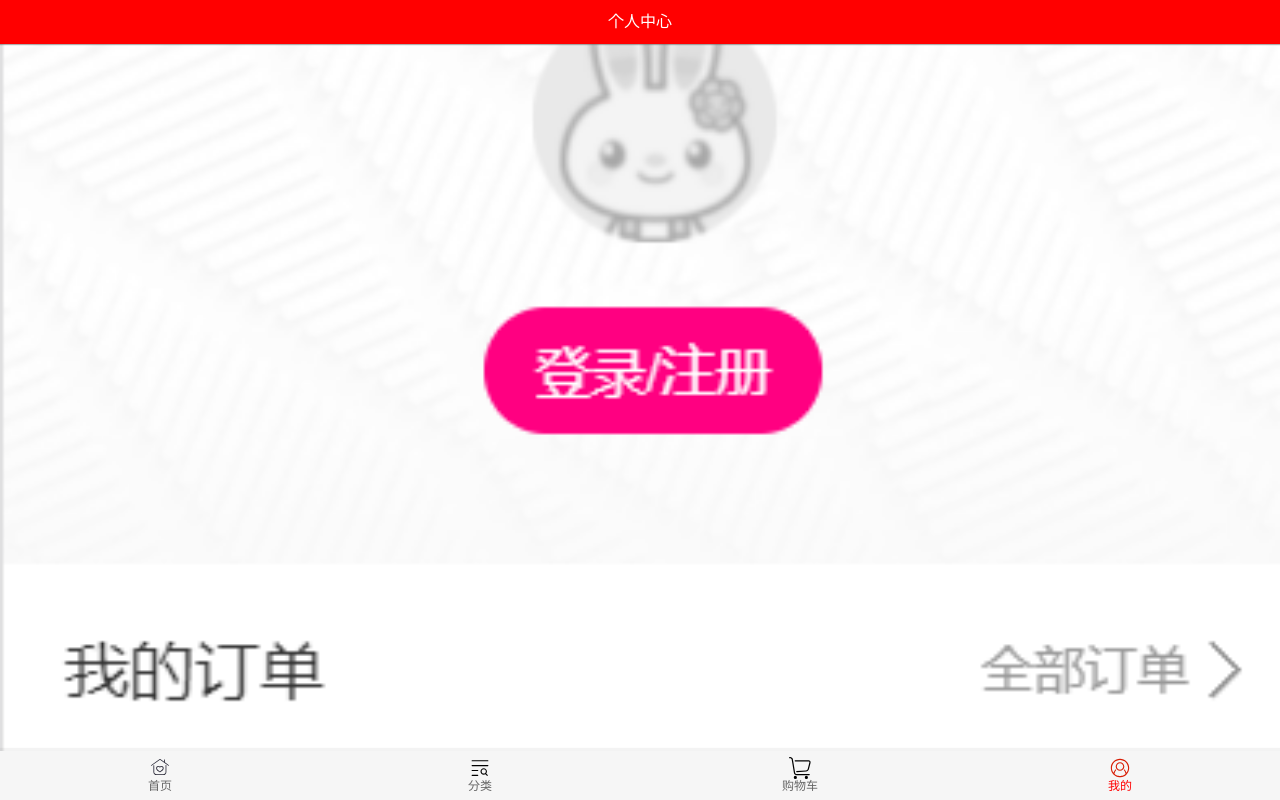
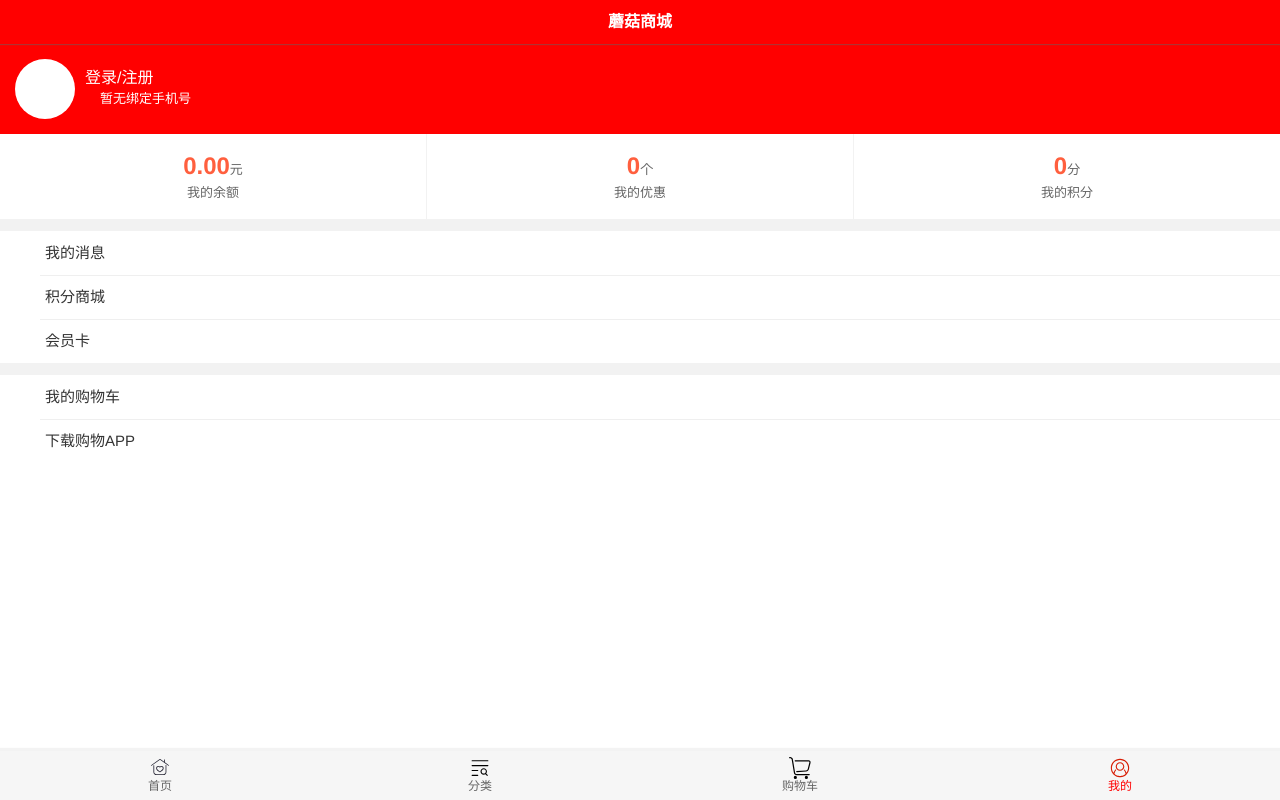
Before and after one commit to mlmc12138/mymall, a Vue app: page /profile in a window 1280 px wide. Shown: the top 800 px of the page. Built offline with nearby package versions, Linux system fonts and the light colour scheme.

Commit message:
添加到购物车bug的解决及分类页面的简单实现

```diff
--- a/src/store/index.js
+++ b/src/store/index.js
@@ -9,9 +9,15 @@
     goodsList: []
   },
   mutations: {
-    addGoods(state, payload) {
-        console.log(payload);
-        state.goodsList.push(payload)
+    addGoods(state, info) {
+      // const oldInfo = state.goodsList.find(item => item.iid === info.iid)
+      // if (oldInfo) {
+      //   oldInfo.count += 1
+      // } else {
+      //   info.count = 1
+      //   state.goodsList.push(info)
+      // }
+      state.goodsList.push(info)
     }
   },
   getters
--- a/src/views/card/Card.vue
+++ b/src/views/card/Card.vue
@@ -24,4 +24,7 @@
 </script>
 
 <style  scoped>
+.active {
+  display: none;
+}
 </style>
--- a/src/views/card/cardChildren/cardList.vue
+++ b/src/views/card/cardChildren/cardList.vue
@@ -12,9 +12,10 @@
       <div class="right">
         {{item.title}}
        <i>{{item.price}}</i>
+
       </div>
     </div>
-    <button class="payFor">领券结算</button>
+    <button :class="{payFor: $store.state.goodsList.length > 0}">领券结算</button>
   </div>
 </template>
 
@@ -53,6 +54,12 @@
 .card-list-item i {
   color: red;
 }
+.card-list-item span {
+  color: black;
+  display: inline-block;
+  width: 10px;
+  margin-left: 100px;
+}
 .card-list-item img {
   height: 60px;
 }
--- a/src/views/detail/Detail.vue
+++ b/src/views/detail/Detail.vue
@@ -18,7 +18,6 @@
     </nav-bar>
     <!-- 轮播 -->
     <detail-swaper :swaperImg="swaperImg"></detail-swaper>
-    <div>{{ $store.state.goodsList.length }}</div>
     <!-- 价格详情 -->
     <detail-mess :detailMess="goodsInfo" @addGoods="addGoods"> </detail-mess>
     <!-- 评论 -->
--- a/src/views/detail/childrenComps/detailMess.vue
+++ b/src/views/detail/childrenComps/detailMess.vue
@@ -1,10 +1,9 @@
 <!--  -->
 <template>
   <div class="goods-mess">
-    <div>{{ detailMess.price }}</div>
+    <div class="oldPrice"><del>{{ detailMess.oldPrice }}</del></div>
+    <div class="newPrice">{{ detailMess.price }}</div>
     <div>{{ detailMess.title }}</div>
-    <div>{{ detailMess.desc }}</div>
-    <div>{{ detailMess.oldPrice }}</div>
     <button class="addGoods" @click="addGoods">加入购物车</button>
     <button class="buyGoods">立即购买</button>
   </div>
@@ -53,4 +52,10 @@
   right: 115px;
   background-color: orange;
 }
+.newPrice {
+  color: red;
+}
+.oldPrice {
+  color: skyblue;
+}
 </style>
--- a/src/views/kinds/Kind.vue
+++ b/src/views/kinds/Kind.vue
@@ -8,19 +8,26 @@
         <img src="@/assets/img/header/sousuo.svg" alt="" />
       </div>
     </nav-bar>
-    <div class="wrapper">
-      <ul class="content">
-
-      </ul>
+    <div class="content">
+      <div class="left">
+        <tab-control
+        class="tar-control"
+        :titles="['男装', '女装', '童装','同款','复古','潮流','校园','职场','其他']"
+      ></tab-control>
+      </div>
+      <div class="right">
+        <img src="@/assets/img/goodsList(1).png" alt="">
+      </div>
     </div>
   </div>
 </template>
 
 <script>
 import navBar from "@/components/common/navBar/navBar.vue";
-import BScroll from "better-scroll";
+import TabControl from '../../components/content/tabControl/tabControl.vue';
+
 export default {
-  components: { navBar },
+  components: { navBar,TabControl },
   data() {
     return {};
   },
@@ -29,21 +36,22 @@
 
   },
   mounted() {
-    new BScroll(".wrapper", {
-
-    });
   },
 };
 </script>
 
 <style  scoped>
-.wrapper {
+.content {
   margin-top: 44px;
-  width: 100%;
-  height: 200px;
-  background-color: skyblue;
-  overflow: hidden;
-  /* overflow-y: scroll; */
-  /* overflow: auto; */
+}
+.tar-control {
+  display: flex;
+  flex-direction: column;
+}
+.right {
+  position: fixed;
+  top: 44px;
+  right: 0;
+  width: 85%;
 }
 </style>
--- a/src/views/profile/Profile.vue
+++ b/src/views/profile/Profile.vue
@@ -1,29 +1,104 @@
-<!--  -->
 <template>
-  <div class="profile">
-    <nav-bar><div slot="center">个人中心</div></nav-bar>
-    <img src="@/assets/img/profile.png" alt="">
-    <img src="@/assets/img/profile_02.png" alt="">
+  <div id="profile">
+    <nav-bar class="nav-bar"><div slot="center">蘑菇商城</div></nav-bar>
+    <UserInfo></UserInfo>
+    <section class="account">
+      <div class="account-item">
+        <div class="number">
+          <span class="balance">0.00</span>元
+        </div>
+        <div class="account-info">我的余额</div>
+      </div>
+      <div class="account-item">
+        <div class="number">
+          <span class="balance">0</span>个
+        </div>
+        <div class="account-info">我的优惠</div>
+      </div>
+      <div class="account-item">
+        <div class="number">
+          <span class="balance">0</span>分
+        </div>
+        <div class="account-info">我的积分</div>
+      </div>
+    </section>
+    <list-view :list-data="orderList" class="order-list"></list-view>
+    <list-view :list-data="serviceList" class="service-list"></list-view>
   </div>
 </template>
 
 <script>
-import navBar from '../../components/common/navBar/navBar.vue'
-export default {
-  components: { navBar },
-  data () {
-    return {
+  import UserInfo from './childComps/UserInfo'
+  import ListView from './childComps/ListView'
+  import NavBar from '@/components/common/navBar/navBar'
+
+	export default {
+		name: "Profile",
+    components: {
+		  UserInfo, ListView, NavBar
+    },
+    data: function () {
+		  return {
+		    orderList: [
+          {icon: '#order', iconColor: '#ff8198', info: '我的消息'},
+          {icon: '#point', iconColor: '#fc7b53', info: '积分商城'},
+          {icon: '#vip', iconColor: '#ffc636', info: '会员卡'},
+        ],
+        serviceList: [
+          {icon: '#service', iconColor: '#ff8198', info: '我的购物车'},
+          {icon: '#download', iconColor: '#ff8198', info: '下载购物APP'},
+        ]
+      }
+    },
+    mounted: function () {
     }
-  }
-}
+	}
 </script>
 
-<style  scoped>
-  .profile {
-    margin-top: 44px;
-    widows: 100%;
+<style scoped>
+  #profile {
+    background-color: #f2f2f2;
   }
-  .profile img {
+
+  .nav-bar {
+    background-color: red;
+    font-weight: 700;
+    color: #fff;
+  }
+
+  .account {
+    display: flex;
+  }
+
+  .account-item {
     width: 100%;
+    background-color: #fff;
+    margin-right: 1px;
+    text-align: center;
   }
+
+  .account-item:last-of-type {
+    margin-right: 0;
+  }
+
+  .account-item {
+    color: #666;
+    font-size: 13px;
+    padding: 18px;
+  }
+
+  .account-item .balance {
+    font-size: 24px;
+    font-weight: 700;
+    color: #ff5f3e;
+  }
+
+  .account-info {
+    margin-top: 6px;
+  }
+
+  .order-list, .service-list {
+    margin-top: 12px;
+  }
+
 </style>
--- /dev/null
+++ b/src/views/profile/childComps/ListView.vue
@@ -0,0 +1,60 @@
+<template>
+    <div id="list">
+      <div v-for="(item, index) in listData" :key="index" class="item">
+        <span class="icon">
+          <svg :fill="item.iconColor"><use :xlink:href="item.icon"></use></svg>
+        </span>
+        <div class="info">{{item.info}}</div>
+      </div>
+    </div>
+</template>
+
+<script>
+	export default {
+		name: "ListView",
+    props: {
+		  listData: {
+		    type: Array,
+        default: function () {
+          return []
+        }
+      }
+    }
+	}
+</script>
+
+<style scoped>
+  #list {
+    background-color: #fff;
+    font-size: 15px;
+    color: #333;
+  }
+
+  #list .item {
+    height: 44px;
+    line-height: 44px;
+    position: relative;
+  }
+
+  .icon svg {
+    width: 18px;
+    height: 18px;
+  }
+
+  .item .icon {
+    margin-top: 10px;
+    position: absolute;
+    left: 16px;
+    top: -7px;
+  }
+
+  .item .info {
+    margin-left: 40px;
+    border-bottom: 1px solid rgba(100, 100, 100, .1);
+    padding-left: 5px;
+  }
+
+  .item:last-of-type .info {
+    border-bottom: none;
+  }
+</style>
--- /dev/null
+++ b/src/views/profile/childComps/UserInfo.vue
@@ -0,0 +1,76 @@
+<template>
+  <div id="user-info">
+    <a href="#" class="clear-fix">
+      <slot name="user-icon">
+        <svg class="privateImage-svg left">
+          <use xmlns:xlink="http://www.w3.org/1999/xlink" xlink:href="#avatar-default"></use>
+        </svg>
+      </slot>
+      <div class="login-info left">
+        <slot name="user-nickname">
+          <div>登录/注册</div>
+        </slot>
+        <div class="phone">
+          <span>
+            <svg data-v-735ff1be="" fill="#fff" class="icon-mobile"><use data-v-735ff1be="" xmlns:xlink="http://www.w3.org/1999/xlink" xlink:href="#mobile"></use></svg>
+          </span>
+          <slot name="user-phone">暂无绑定手机号</slot>
+        </div>
+      </div>
+      <svg data-v-735ff1be="" fill="#fff" class="arrow-svg right"><use data-v-735ff1be="" xmlns:xlink="http://www.w3.org/1999/xlink" xlink:href="#arrow-right"></use></svg>
+    </a>
+  </div>
+</template>
+
+<script>
+	export default {
+		name: "UserInfo"
+	}
+</script>
+
+<style scoped>
+  #user-info {
+    background-color: red;
+    padding: 15px;
+    margin-top: 44px;
+  }
+
+  #user-info .privateImage-svg {
+    width: 60px;
+    height: 60px;
+    background-color: #fff;
+    border-radius: 30px;
+  }
+
+  .left {
+    float: left;
+  }
+
+  #user-info .arrow-svg {
+    width: 11px;
+    height: 22px;
+    margin-top: 18px;
+  }
+
+  #user-info .login-info {
+    color: #fff;
+    margin: 10px 0 0 10px;
+  }
+
+  #user-info .login-info .phone {
+    position: relative;
+
+    font-size: 13px;
+    margin-top: 5px;
+    margin-left: 15px;
+    font-weight: 300;
+  }
+
+  #user-info .login-info .phone .icon-mobile {
+    position: absolute;
+    width: 12px;
+    height: 18px;
+    left: -15px;
+    top: 0px;
+  }
+</style>
```
Also changed, not shown: src/assets/img/goodsList(1).png (added), src/assets/img/goodsList(2).png (added).
